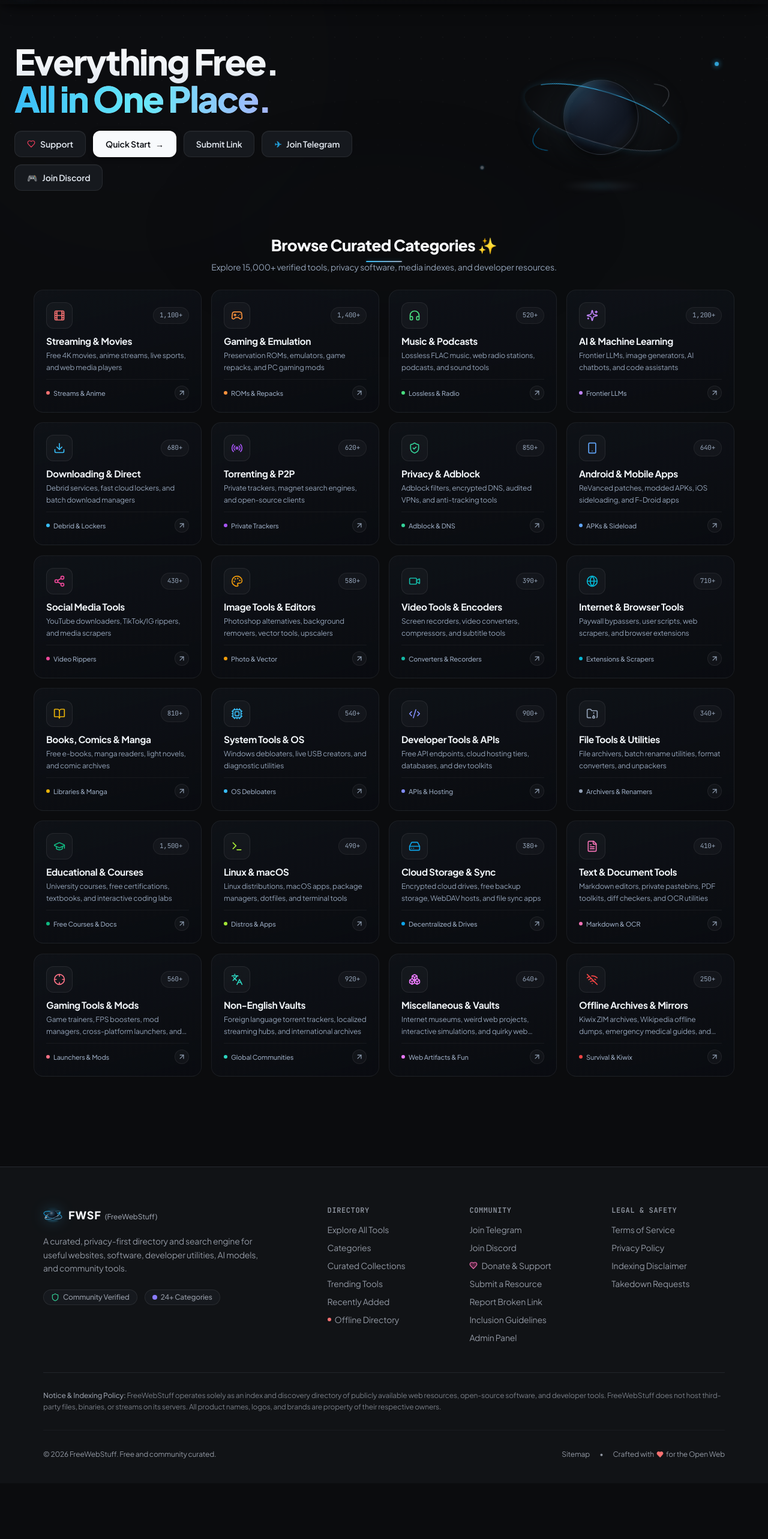
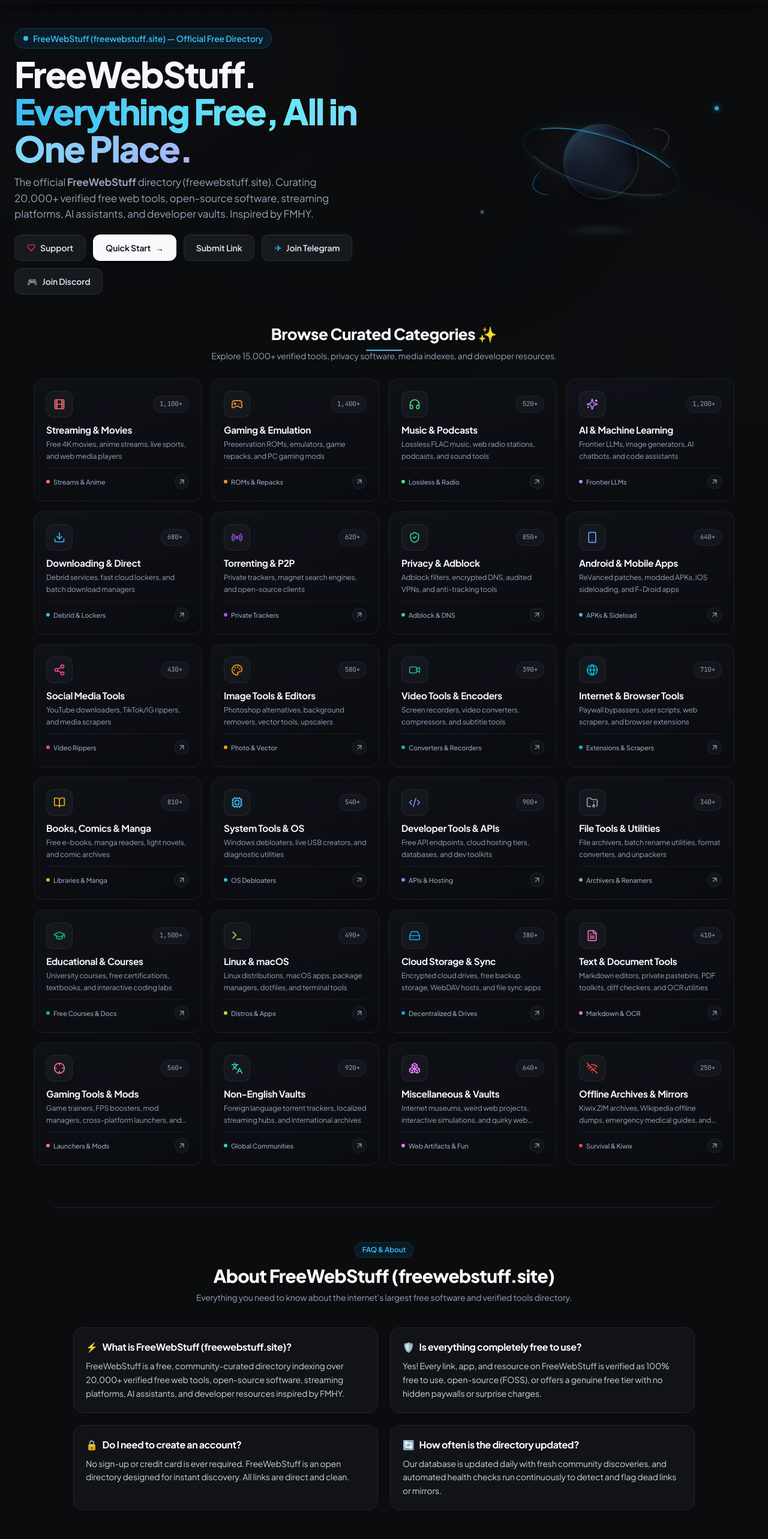
Before and after one commit to officialvenom002-cyber/freewebstuff, a Next.js app: page / in a window 1280 px wide. Shown: the part 100-2666 px from the top of the page at 60% size. Before the commit the page ends 2573 px from the top, so only its background shows below. Built offline with nearby package versions, Linux system fonts and the light colour scheme; no server answers.

Commit message:
feat(seo): optimize brand authority keywords, FreeWebStuff H1 tag, and FAQ section [skip ci]

```diff
--- /dev/null
+++ b/app/manifest.ts
@@ -0,0 +1,22 @@
+import { MetadataRoute } from "next";
+
+export default function manifest(): MetadataRoute.Manifest {
+  return {
+    name: "FreeWebStuff — Curated Directory of 20,000+ Best Free Tools & Software",
+    short_name: "FreeWebStuff",
+    description:
+      "Explore the internet's definitive directory of 20,000+ verified free websites, open-source software, streaming sites, AI assistants, and developer vaults.",
+    start_url: "/",
+    display: "standalone",
+    background_color: "#0B0C0E",
+    theme_color: "#0B0C0E",
+    icons: [
+      {
+        src: "/favicon.png",
+        sizes: "512x512",
+        type: "image/png",
+        purpose: "maskable",
+      },
+    ],
+  };
+}
--- a/app/page.tsx
+++ b/app/page.tsx
@@ -262,13 +262,22 @@
           <div className="hero-content">
 
 
+            <div className="inline-flex items-center gap-2 px-3.5 py-1.5 rounded-full bg-sky-500/10 border border-sky-500/25 text-sky-400 text-xs sm:text-sm font-semibold mb-3 hero-action-anim">
+              <span className="w-2 h-2 rounded-full bg-sky-400 animate-pulse" />
+              <span>FreeWebStuff (freewebstuff.site) — Official Free Directory</span>
+            </div>
+
             <h1 className="hero-title hero-title-anim">
-              Everything Free.
+              FreeWebStuff.
               <br />
               <span className="bg-gradient-to-r from-sky-400 via-cyan-300 to-indigo-300 bg-clip-text text-transparent">
-                All in One Place.
+                Everything Free, All in One Place.
               </span>
             </h1>
+
+            <p className="hero-description hero-desc-anim">
+              The official <strong>FreeWebStuff</strong> directory (freewebstuff.site). Curating 20,000+ verified free web tools, open-source software, streaming platforms, AI assistants, and developer vaults. Inspired by FMHY.
+            </p>
 
             <div className="hero-actions hero-action-anim flex flex-wrap items-center justify-center md:justify-start gap-2.5 sm:gap-3">
               <Link href="/support" className="btn btn-secondary flex items-center gap-1.5 border-[#2D313A] hover:border-[#424856] bg-[#15171C] hover:bg-[#1C1F26] text-[#E2E4E8]">
@@ -332,7 +341,58 @@
 
         </section>
 
+        {/* BRAND AUTHORITY & FAQ SECTION (Crucial for Google SERP Top-1 Ranking) */}
+        <section className="max-w-[1100px] mx-auto px-4 sm:px-6 lg:px-8 py-14 border-t border-[#22252C]" id="about-faq">
+          <div className="text-center mb-10">
+            <div className="inline-flex items-center gap-2 px-3 py-1 rounded-full bg-sky-500/10 border border-sky-500/20 text-sky-400 text-xs font-semibold mb-3">
+              <span>FAQ &amp; About</span>
+            </div>
+            <h2 className="text-2xl sm:text-3xl font-extrabold text-white tracking-tight">
+              About FreeWebStuff (freewebstuff.site)
+            </h2>
+            <p className="text-sm text-slate-400 mt-2 max-w-2xl mx-auto">
+              Everything you need to know about the internet&apos;s largest free software and verified tools directory.
+            </p>
+          </div>
 
+          <div className="grid grid-cols-1 md:grid-cols-2 gap-5">
+            <div className="p-5 rounded-2xl bg-[#111317] border border-[#22252C] hover:border-sky-500/40 transition-colors">
+              <h3 className="text-base font-bold text-white mb-2 flex items-center gap-2">
+                <span className="text-sky-400">⚡</span> What is FreeWebStuff (freewebstuff.site)?
+              </h3>
+              <p className="text-sm text-slate-300 leading-relaxed">
+                FreeWebStuff is a free, community-curated directory indexing over 20,000+ verified free web tools, open-source software, streaming platforms, AI assistants, and developer resources inspired by FMHY.
+              </p>
+            </div>
+
+            <div className="p-5 rounded-2xl bg-[#111317] border border-[#22252C] hover:border-sky-500/40 transition-colors">
+              <h3 className="text-base font-bold text-white mb-2 flex items-center gap-2">
+                <span className="text-emerald-400">🛡️</span> Is everything completely free to use?
+              </h3>
+              <p className="text-sm text-slate-300 leading-relaxed">
+                Yes! Every link, app, and resource on FreeWebStuff is verified as 100% free to use, open-source (FOSS), or offers a genuine free tier with no hidden paywalls or surprise charges.
+              </p>
+            </div>
+
+            <div className="p-5 rounded-2xl bg-[#111317] border border-[#22252C] hover:border-sky-500/40 transition-colors">
+              <h3 className="text-base font-bold text-white mb-2 flex items-center gap-2">
+                <span className="text-purple-400">🔒</span> Do I need to create an account?
+              </h3>
+              <p className="text-sm text-slate-300 leading-relaxed">
+                No sign-up or credit card is ever required. FreeWebStuff is an open directory designed for instant discovery. All links are direct and clean.
+              </p>
+            </div>
+
+            <div className="p-5 rounded-2xl bg-[#111317] border border-[#22252C] hover:border-sky-500/40 transition-colors">
+              <h3 className="text-base font-bold text-white mb-2 flex items-center gap-2">
+                <span className="text-amber-400">🔄</span> How often is the directory updated?
+              </h3>
+              <p className="text-sm text-slate-300 leading-relaxed">
+                Our database is updated daily with fresh community discoveries, and automated health checks run continuously to detect and flag dead links or mirrors.
+              </p>
+            </div>
+          </div>
+        </section>
 
       </main>
 
```
